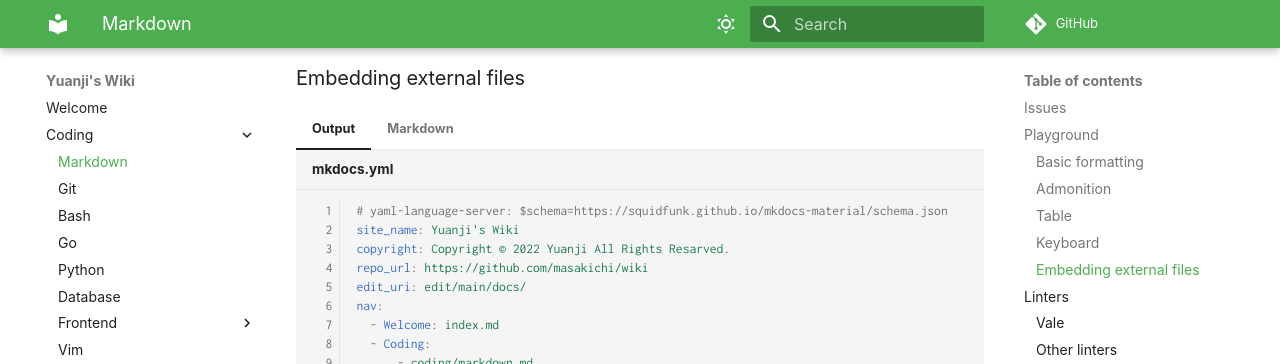
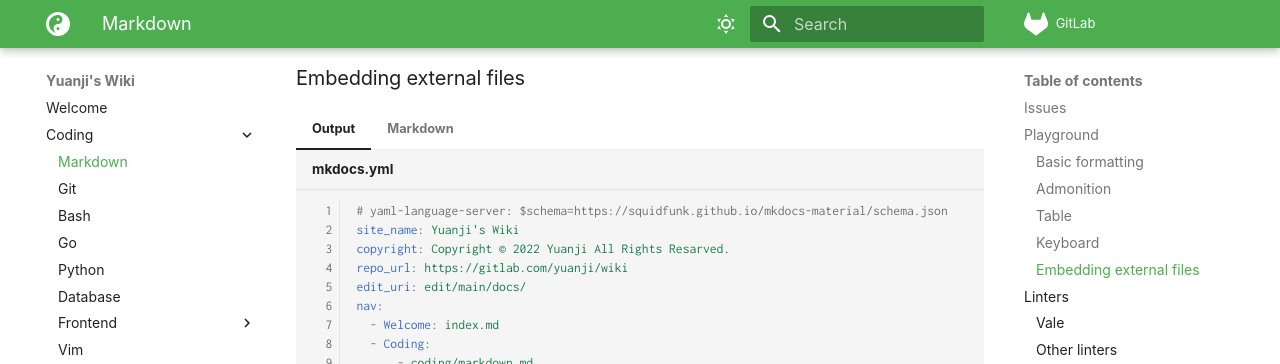
Before and after one commit to yuanji-dev/wiki, an MkDocs documentation site: the page built from docs/coding/markdown.md, in a window 1280 px wide and 1400 px high, scrolled down 3267 px. Shown: the top 364 px of the window. Built offline with MkDocs 1.6.1 and Material for MkDocs 9.7.7, drawn with Linux system fonts in a browser that asks for light colours; emoji names are drawn with the system emoji font; some web fonts are replaced; comment, search, counter and statistics services are not loaded; some of the changed text lies outside the part shown.

Commit message:
style(icon): update repo & logo icon

```diff
--- a/mkdocs.yml
+++ b/mkdocs.yml
@@ -1,7 +1,7 @@
 # yaml-language-server: $schema=https://squidfunk.github.io/mkdocs-material/schema.json
 site_name: Yuanji's Wiki
 copyright: Copyright © 2022 Yuanji All Rights Resarved.
-repo_url: https://github.com/masakichi/wiki
+repo_url: https://gitlab.com/yuanji/wiki
 edit_uri: edit/main/docs/
 nav:
   - Welcome: index.md
@@ -61,6 +61,9 @@ extra:
     - icon: material/gmail
       link: mailto:self@gimo.me
 theme:
+  icon:
+    repo: fontawesome/brands/gitlab
+    logo: fontawesome/solid/yin-yang
   font:
     text: Cantarell
     code: Inconsolata
```
